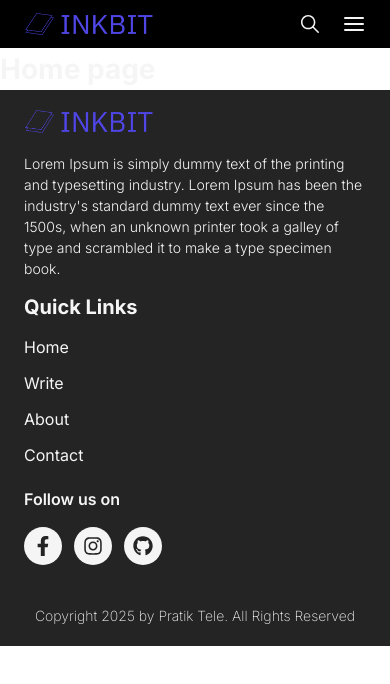
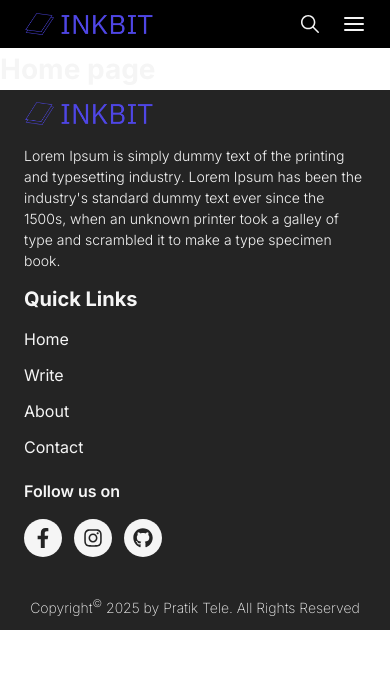
Before and after one commit to pratikmtele/inkbit, a Next.js app: page / in a window 390 px wide. Shown: the top 684 px of the page. Built offline with nearby package versions, Linux system fonts and the light colour scheme.

Commit message:
Added navbar onwheel close

```diff
--- a/src/components/Footer.jsx
+++ b/src/components/Footer.jsx
@@ -8,7 +8,7 @@ import { FaGithub } from "react-icons/fa";
 
 export default function Footer() {
   return (
-    <div className="px-6 py-5 md:px-36 md:py-10 bg-light dark:bg-dark">
+    <div className="py-3 px-6 md:px-12 lg:px-36 md:py-10 bg-light dark:bg-dark">
       <div className="flex gap-5 flex-col md:flex-row">
         <div className="flex-2 md:px-3">
           <Image src={Logo} width={130} height={130} alt="Inkbit" />
@@ -65,7 +65,7 @@ export default function Footer() {
       </div>
       <div className="bg-light dark:bg-dark text-center pt-10">
         <p className="text-sm text-dark dark:text-light font-extralight">
-          Copyright 2025 by Pratik Tele. All Rights Reserved
+          Copyright<sup>&copy;</sup> 2025 by Pratik Tele. All Rights Reserved
         </p>
       </div>
     </div>
--- a/src/components/Header.jsx
+++ b/src/components/Header.jsx
@@ -47,6 +47,7 @@ export default function Header() {
           animate={isMobile ? (isNavbarOpen ? "open" : "closed") : "open"}
           variants={navVariants}
           transition={{ type: "tween" }}
+          onWheel={() => setIsNavnarOpen(false)}
         >
           <div className="w-full flex justify-end mb-3 md:hidden">
             <IoCloseOutline
```
